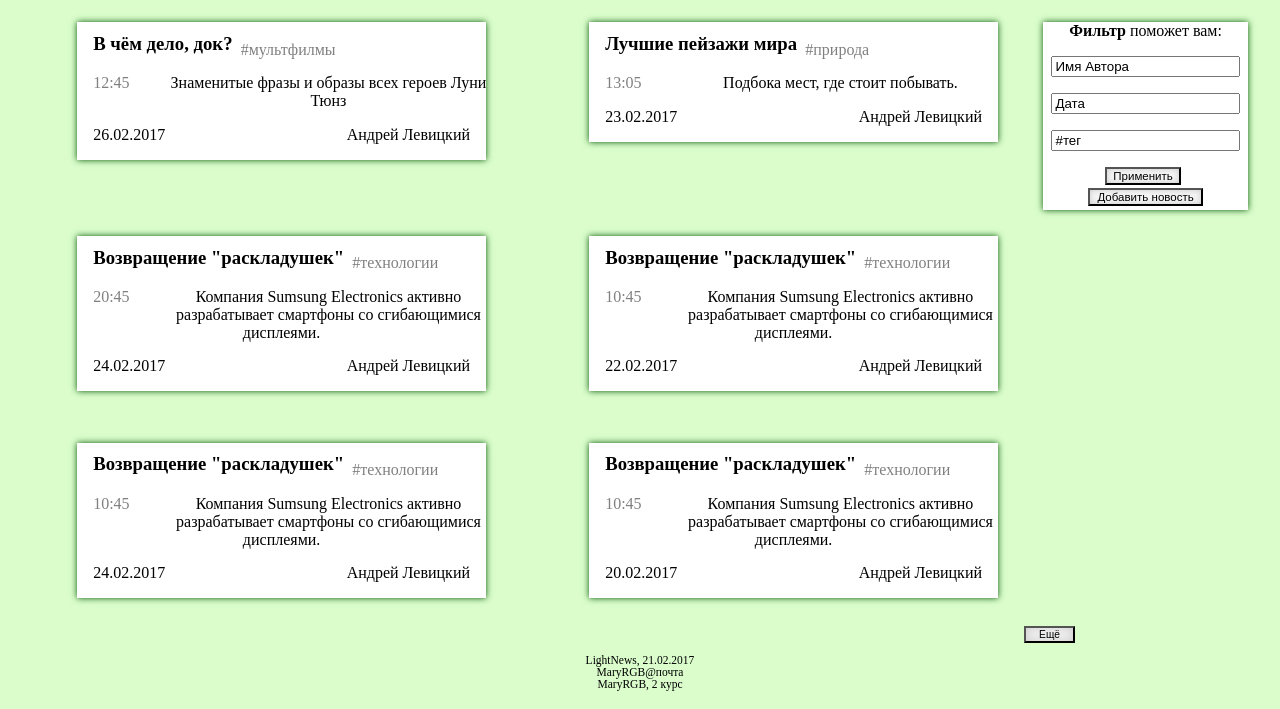
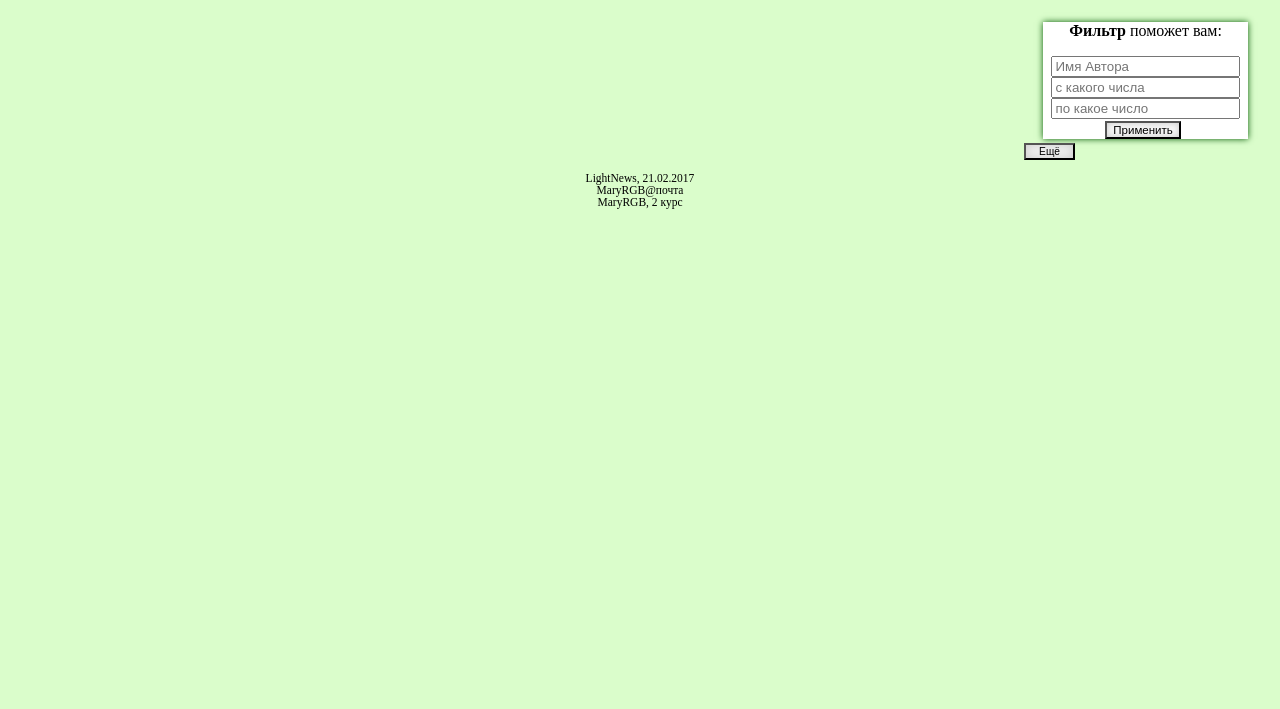
Before and after one commit to MaryRGB/PracticeProject, a plain HTML site: page UI/index.html in a window 1280 px wide. Shown: the part 91-800 px from the top of the page. Drawn offline with Linux system fonts and the light colour scheme.

Commit message:
cleaning html

```diff
--- a/UI/index.html
+++ b/UI/index.html
@@ -2,103 +2,48 @@
 <html lang="ru">
 <head>
     <meta charset="utf-8">
-    <meta name = "viewport" content="width=device-width, initial-scale=1.0" >
+    <meta name="viewport" content="width=device-width,initial-scale=1.0" >
     <title>LightNews</title>
     <link rel="stylesheet" href="styles.css" />
-    <script src = "jscript.js"></script>
+    <script src="jscript.js"></script>
 </head>
 <body>
 <header class="head">
-    <img class = "logo" src="http://www.graycell.ru/picture/big/mayak2.jpg" alt="logo">
-    <h1 id = "sitename" ><span class = "change_color">Light</span>News</h1>
-    <button class = "sign">Выход</button>
-    <p class = "user">Марина Карп</p>
+    <img class="logo" src="http://www.graycell.ru/picture/big/mayak2.jpg" alt="logo">
+    <h1 id="sitename" ><span class="change_color">Light</span>News</h1>
+    <button class="sign">Вход</button>
+    <p class="user"></p>
 </header>
-<p class ="c1"></p>
+<div class="left-column">
+    <p class="c1"></p>
+    <template id="template-article">
         <a href ="#">
-    <div class="article">
-        <h3 class = "title">В чём дело, док?</h3>
-        <p class = "tag">#мультфилмы</p>
+            <div class="article" id="">
+                <h3 class = "title"></h3>
+                <p class = "tag"></p>
                 <p class = "cl"></p>
-        <p class = "time">12:45</p>
-        <p class="description">Знаменитые фразы и образы всех героев Луни Тюнз</p>
+                <p class = "time"></p>
+                <p class="summary"></p>
                 <p class = "clear"></p>
-        <p class = "date">26.02.2017</p>
-        <p class = "author">Андрей Левицкий</p>
+                <p class = "date"></p>
+                <p class = "author"></p>
             </div>
         </a>
-<a href ="#">
-    <div class="article">
-        <h3 class = "title">Лучшие пейзажи мира</h3>
-        <p class = "tag">#природа</p>
-        <p class = "cl"></p>
-        <p class = "time">13:05</p>
-        <p class="description">Подбока мест, где стоит побывать.</p>
-        <p class = "clear"></p>
-        <p class = "date">23.02.2017</p>
-        <p class = "author">Андрей Левицкий</p>
+    </template>
 </div>
-</a>
-<div class = "filter">
+<div class="right-colum">
+    <div class="filter">
         <p id="string"><span class="strong">Фильтр</span> поможет вам:</p>
-    <p><input class="in1" value="Имя Автора"></p>
-    <p><input class="in2"  value="Дата"></p>
-    <p><input class="in3" value="#тег"></p>
-    <button class = "filt">Применить</button>
-    <button class = "create">Добавить новость</button>
+        <input class="in1" placeholder="Имя Автора"/>
+        <input class="in2"  placeholder="с какого числа"/>
+        <input class="in3" placeholder="по какое число"/>
+        <button class="filt">Применить</button>
+        <button class="create" hidden="true">Добавить новость</button>
     </div>
-<a href ="#">
-    <div class="article">
-        <h3 class = "title">Возвращение "раскладушек"</h3>
-        <p class = "tag">#технологии</p>
-        <p class = "cl"></p>
-        <p class = "time">20:45</p>
-        <p class="description">Компания Sumsung Electronics активно разрабатывает смартфоны со сгибающимися дисплеями.</p>
-        <p class = "clear"></p>
-        <p class = "date">24.02.2017</p>
-        <p class = "author">Андрей Левицкий</p>
 </div>
-</a>
-
-<a href ="#">
-    <div class="article">
-        <h3 class = "title">Возвращение "раскладушек"</h3>
-        <p class = "tag">#технологии</p>
-        <p class = "cl"></p>
-        <p class = "time">10:45</p>
-        <p class="description">Компания Sumsung Electronics активно разрабатывает смартфоны со сгибающимися дисплеями.</p>
-        <p class = "clear"></p>
-        <p class = "date">22.02.2017</p>
-        <p class = "author">Андрей Левицкий</p>
-    </div>
-</a>
-<a href ="#">
-    <div class="article">
-        <h3 class = "title">Возвращение "раскладушек"</h3>
-        <p class = "tag">#технологии</p>
-        <p class = "cl"></p>
-        <p class = "time">10:45</p>
-        <p class="description">Компания Sumsung Electronics активно разрабатывает смартфоны со сгибающимися дисплеями.</p>
-        <p class = "clear"></p>
-        <p class = "date">24.02.2017</p>
-        <p class = "author">Андрей Левицкий</p>
-    </div>
-</a>
-<a href ="#">
-    <div class="article">
-        <h3 class = "title">Возвращение "раскладушек"</h3>
-        <p class = "tag">#технологии</p>
-        <p class = "cl"></p>
-        <p class = "time">10:45</p>
-        <p class="description">Компания Sumsung Electronics активно разрабатывает смартфоны со сгибающимися дисплеями.</p>
-        <p class = "clear"></p>
-        <p class = "date">20.02.2017</p>
-        <p class = "author">Андрей Левицкий</p>
-    </div>
-</a>
-<p id = "c2"></p>
-<button id = "next">Ещё</button>
-<footer class = "foot">
+<p id="c2"></p>
+<button id="next">Ещё</button>
+<footer class="foot">
     <p>LightNews, 21.02.2017<br>
         MaryRGB@почта<br>
         MaryRGB, 2 курс</p>
```
Lines whose indentation alone changed are shown as unchanged.
